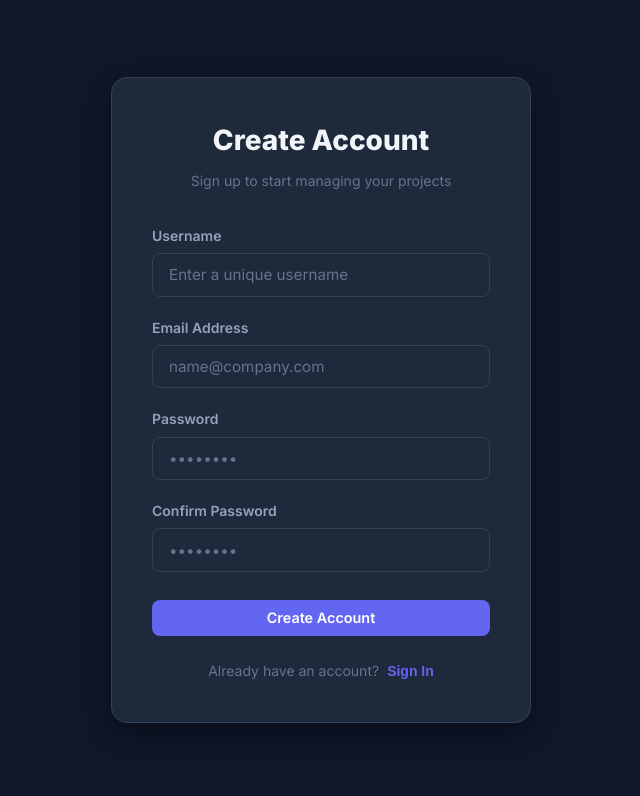
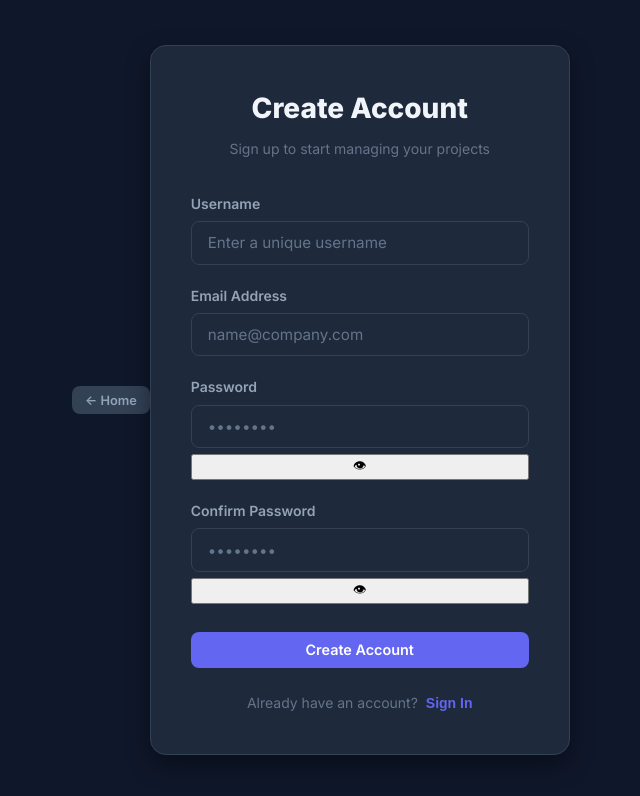
Before and after one commit to bbtechpro/Final-Project-Full-Stack-MERN-Application, a React (Vite) app in the folder frontend/: page /register in a window 1280 px wide. Shown: the top 796 px of the page, without its empty margins (319-959 px from the left). Built offline with nearby package versions, Linux system fonts and the light colour scheme.

Commit message:
Hiding password and confirm password.

```diff
--- a/frontend/src/pages/AuthPage.tsx
+++ b/frontend/src/pages/AuthPage.tsx
@@ -16,6 +16,8 @@ export const AuthPage: React.FC<AuthPageProps> = ({ defaultMode = 'login' }) =>
   const [error, setError] = useState<string | null>(null);
   const [successMsg, setSuccessMsg] = useState<string | null>(null);
   const [loading, setLoading] = useState<boolean>(false);
+  const [showPassword, setShowPassword] = useState<boolean>(false);
+  const [showConfirmPassword, setShowConfirmPassword] = useState<boolean>(false);
 
   const [formData, setFormData] = useState({
     username: '',
@@ -72,11 +74,25 @@ export const AuthPage: React.FC<AuthPageProps> = ({ defaultMode = 'login' }) =>
     setIsLogin(!isLogin);
     setError(null);
     setSuccessMsg(null);
+    setShowPassword(false);
+    setShowConfirmPassword(false);
     setFormData({ username: '', email: '', password: '', confirmPassword: '' });
   };
 
   return (
     <div className="auth-container">
+      {/* Home Navigation */}
+      <div className="auth-navbar">
+        <button
+          id="auth-home-btn"
+          className="btn btn-secondary btn-sm"
+          onClick={() => navigate('/')}
+          aria-label="Navigate to home page"
+        >
+          ← Home
+        </button>
+      </div>
+
       <div className="auth-card">
         <h2 className="auth-title">
           {isLogin ? 'Welcome Back' : 'Create Account'}
@@ -126,13 +142,13 @@ export const AuthPage: React.FC<AuthPageProps> = ({ defaultMode = 'login' }) =>
             />
           </div>
 
-          <div className="form-group">
+          <div className="form-group password-input-group">
             <label htmlFor="password-input" className="form-label">
               Password
             </label>
             <input
               id="password-input"
-              type="password"
+              type={showPassword ? 'text' : 'password'}
               name="password"
               value={formData.password}
               onChange={handleInputChange}
@@ -141,16 +157,24 @@ export const AuthPage: React.FC<AuthPageProps> = ({ defaultMode = 'login' }) =>
               minLength={8}
               required
             />
+            <button
+              type="button"
+              className="password-toggle-btn"
+              onClick={() => setShowPassword((prev) => !prev)}
+              aria-label={showPassword ? 'Hide password' : 'Show password'}
+            >
+              {showPassword ? '🙈' : '👁'}
+            </button>
           </div>
 
           {!isLogin && (
-            <div className="form-group">
+            <div className="form-group password-input-group">
               <label htmlFor="confirm-password-input" className="form-label">
                 Confirm Password
               </label>
               <input
                 id="confirm-password-input"
-                type="password"
+                type={showConfirmPassword ? 'text' : 'password'}
                 name="confirmPassword"
                 value={formData.confirmPassword}
                 onChange={handleInputChange}
@@ -158,6 +182,14 @@ export const AuthPage: React.FC<AuthPageProps> = ({ defaultMode = 'login' }) =>
                 placeholder="••••••••"
                 required
               />
+              <button
+                type="button"
+                className="password-toggle-btn"
+                onClick={() => setShowConfirmPassword((prev) => !prev)}
+                aria-label={showConfirmPassword ? 'Hide confirm password' : 'Show confirm password'}
+              >
+                {showConfirmPassword ? '🙈' : '👁'}
+              </button>
             </div>
           )}
 
```
